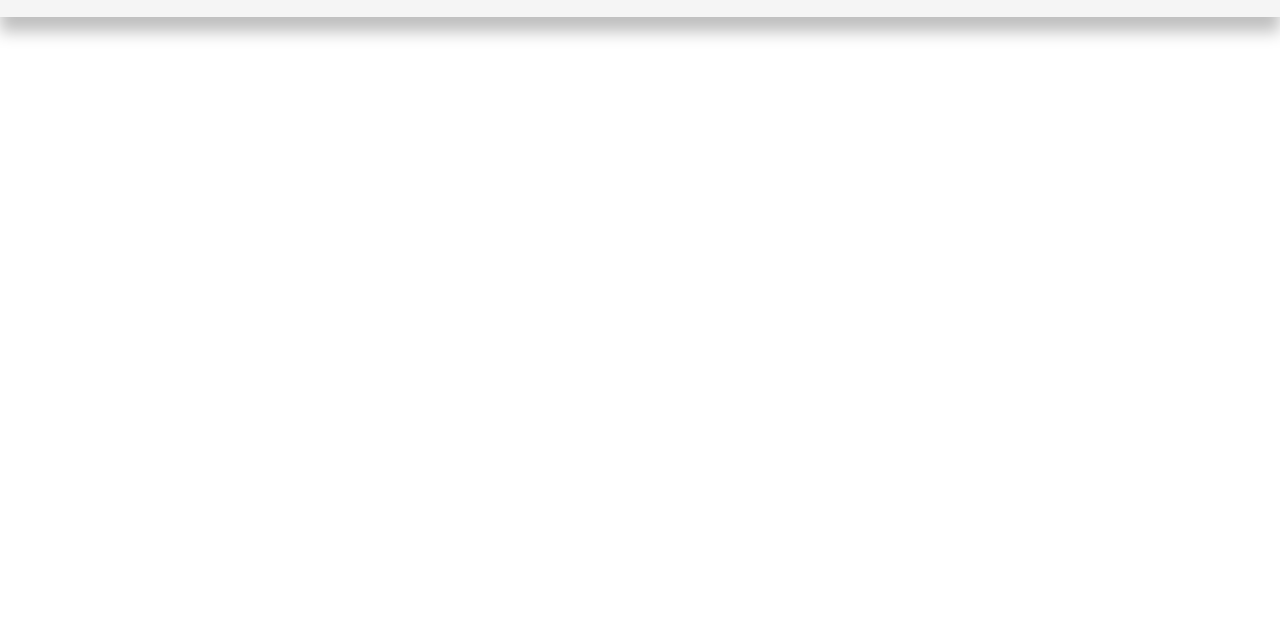
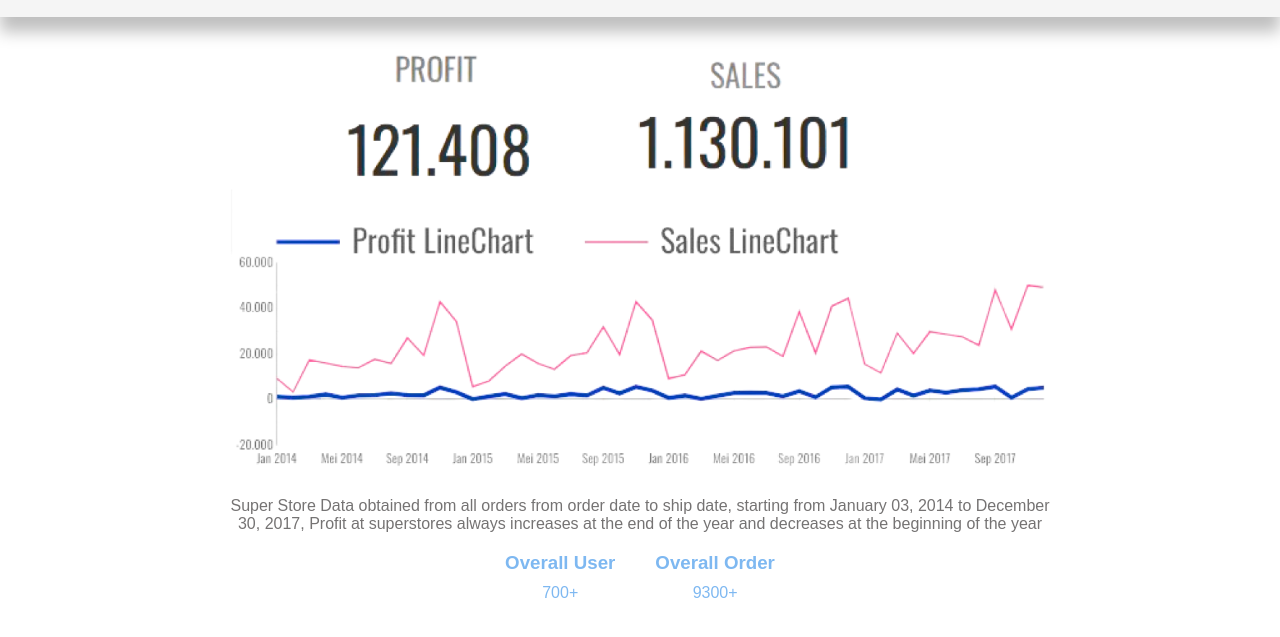
Before and after one commit to Kampus-Merdeka-Software-Engineering/km-feb24-semarang-team-14, a plain HTML site: page index.html in a window 1280 px wide. Shown: the part 83-720 px from the top of the page. Drawn offline with Linux system fonts and the light colour scheme; a web font is replaced by a local one.

Commit message:
menambahkan sampai ke halaman overall

```diff
--- a/index.html
+++ b/index.html
@@ -17,5 +17,21 @@
             <a href="#about-us" class="nav-link">About Us</a>
         </div>
     </div>
+    <div class="homepage-dashboard">
+        <div class="data-section">
+            <img src="assets/img/Profit_LineChart-removebg-preview(1) 2.png" class="image-homepage-dashboard">
+            <p>Super Store Data obtained from all orders from order date to ship date, starting from January 03, 2014 to December 30, 2017, Profit at superstores always increases at the end of the year and decreases at the beginning of the year</p>
+        </div>
+        <div class="summary-section">
+            <div class="summary-item">
+                <h3>Overall User</h3>
+                <p>700+</p>
+            </div>
+            <div class="summary-item">
+                <h3>Overall Order</h3>
+                <p>9300+</p>
+            </div>
+        </div>
+    </div>
 </body>
 </html>
--- a/style.css
+++ b/style.css
@@ -1,6 +1,8 @@
+@import url('https://fonts.cdnfonts.com/css/satoshi');
+
 body {
     margin: 0;
-    font-family: Arial, sans-serif;
+    font-family: 'Satoshi', sans-serif;
 }
 
 .header-section {
@@ -12,20 +14,32 @@ body {
     box-shadow: 0 15px 15px rgba(0,0,0,0.25);
 }
 
+.homepage-dashboard {
+    max-width: 80%;
+    margin: 0 auto;
+    padding: 20px;
+    text-align: center;
+    /* margin-bottom: 20px; */
+
+}
+
 .logo-header {
     display: flex;
     align-items: center;
-}
-
-.logo-header {
     width: 60px;
     height: 60px;
     margin-left: 5px;
 }
 
+.image-homepage-dashboard {
+    margin-top: 10px;
+    max-width: 80%;
+    height: auto;
+}
+
 .logo-text {
     font-size: 24px;
-    color: #7EB8F1; /* Adjust color as needed */
+    color: #7EB8F1;
     margin-left: 10px;
 }
 
@@ -46,3 +60,29 @@ body {
     color: #B174E2;
     text-decoration: none;
 }
+
+.data-section p {
+    margin-left: 90px;
+    margin-right: 90px;
+    margin-bottom: 0px;
+    color: #757373;
+}
+
+.summary-section {
+    display: flex;
+    justify-content: center;
+    color: #7EB8F1;
+}
+
+.summary-item {
+    text-align: center;
+    margin: 0 20px;
+}
+
+.summary-item h3 {
+    margin-bottom: 10px;
+}
+
+.summary-item p {
+    margin-top: 0px;
+}
```
Also changed, not shown: assets/img/Profit_LineChart-removebg-preview(1) 2.png (added).
